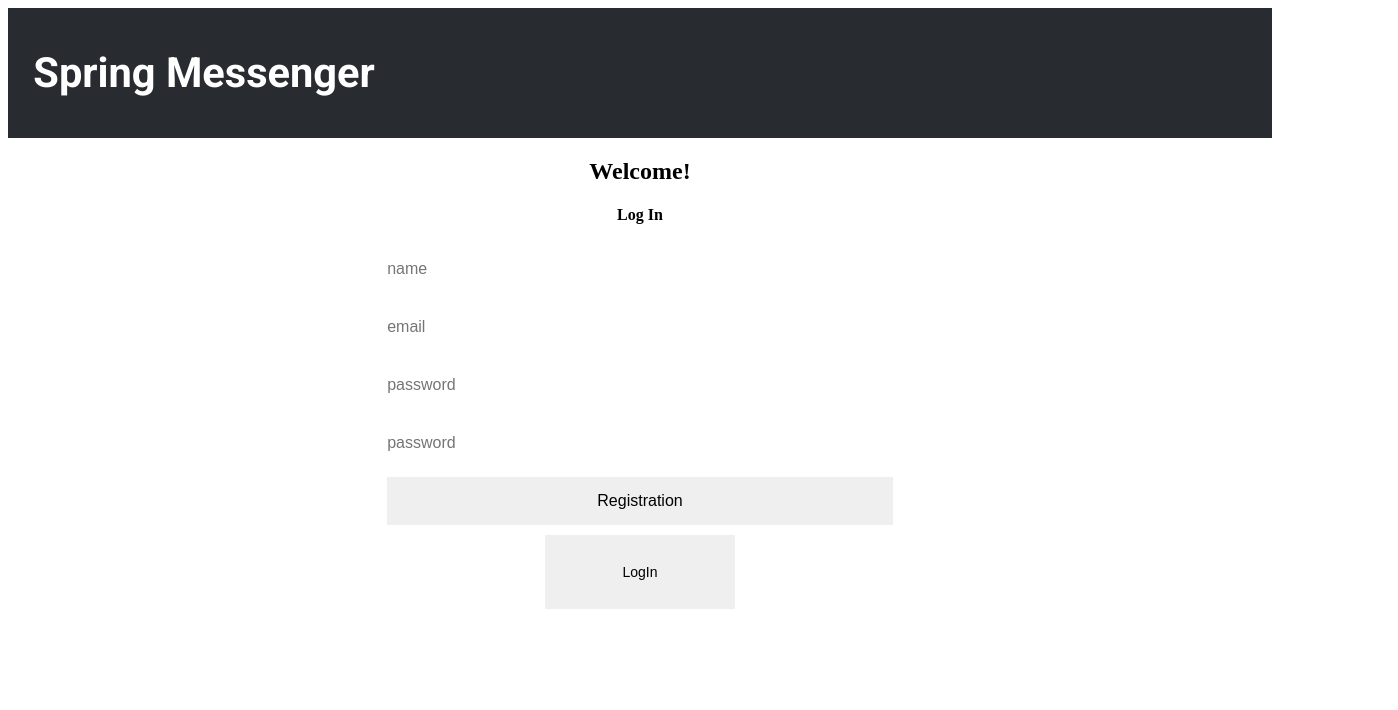
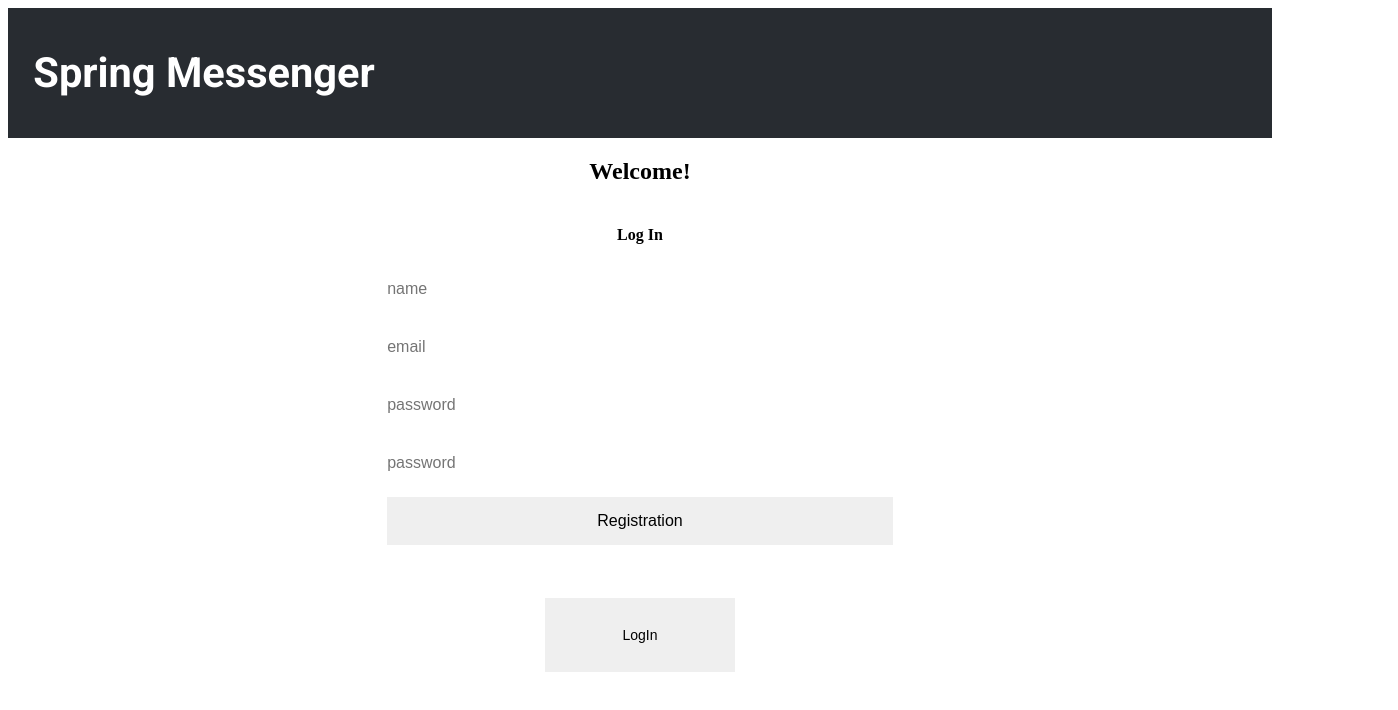
Before and after one commit to nicknaz/spring-messenger, a React (Create React App) app in the folder front/: page / in a window 1280 px wide. Both pictures are taken after a click on the button "Registration". Shown: the top 710 px of the page, 1398 px wide, since content can reach past the window. Built offline with nearby package versions, Linux system fonts and the light colour scheme.

Commit message:
feat: add alert and redirect

```diff
--- a/front/src/Pages/WelcomePage/LoginForm.tsx
+++ b/front/src/Pages/WelcomePage/LoginForm.tsx
@@ -6,14 +6,34 @@ const LoginForm: FC = () => {
 
     const [username, setUsername] = useState<string>('');
     const [password, setPassword] = useState<string>('');
+
+    const [status, setStatus] = useState<string>('');
     const {store} = useContext(Context);
+
+    const login = (e : React.MouseEvent<HTMLButtonElement>) => {
+
+        store.login(username, password).then(
+            loginResponse => {
+                if (loginResponse == 200) {
+                    setStatus("Вы успешно авторизовались")
+                    window.location.assign("/profile");
+                } else if (loginResponse == 401) {
+                    setStatus("Неправильный пароль или логин!");
+                } else {
+                    setStatus("Ошибка на стороне сервера");
+                }
+            }
+        )
+
+    }
 
     return (
     <form className="loginForm">
         <h4>Log In</h4>
         <input placeholder="login" onChange={(e) => setUsername(e.target.value)}></input>
         <input placeholder="password" type="password" onChange={(e) => setPassword(e.target.value)}></input>
-        <button type="button" onClick={() => store.login(username, password)} >Log In</button>
+        <button type="button" onClick={login} >Log In</button>
+        <h4>{status}</h4>
     </form>
     )
 
--- a/front/src/Pages/WelcomePage/RegistrationForm.tsx
+++ b/front/src/Pages/WelcomePage/RegistrationForm.tsx
@@ -1,6 +1,7 @@
 import React, {FC, useContext, useState} from "react";
 import { Context } from "../..";
 import { observer } from "mobx-react-lite";
+import RegistrationResponse from "../../models/RegistrationResponse";
 
 
 const RegistrationForm: FC = () => {
@@ -9,7 +10,28 @@ const RegistrationForm: FC = () => {
     const [email, setEmail] = useState<string>('');
     const [password, setPassword] = useState<string>('');
     const [secondPassword, setSecondPassword] = useState<string>('');
+
+    const [status, setStatus] = useState<string>('');
     const {store} = useContext(Context);
+
+    const registration = (e : React.MouseEvent<HTMLButtonElement>) => {
+        if (password != secondPassword ) {
+            setStatus("Пароли не совпадают!")
+        } else {
+            //reg : RegistrationResponse = await store.registration(username, password, email);
+
+            store.registration(username, password, email).then(
+                regResponse => {
+                    if (regResponse.status == 200) {
+                        setStatus("Вы успешно зарегистрировались")
+                        window.location.assign("/");
+                    } else {
+                        setStatus(regResponse.messege);
+                    }
+                }
+            )
+        }
+    }
 
     return (
     <form className="loginForm">
@@ -18,7 +40,8 @@ const RegistrationForm: FC = () => {
         <input placeholder="email" onChange={(e) => setEmail(e.target.value)}></input>
         <input placeholder="password" type="password" onChange={(e) => setPassword(e.target.value)}></input>
         <input placeholder="password" type="password" onChange={(e) => setSecondPassword(e.target.value)}></input>
-        <button type="button" onClick={() => password == secondPassword ? store.registration(username, password, email) : alert("Пароли не совпадают!")} >Registration</button>
+        <button type="button" onClick={registration} >Registration</button>
+        <h4>{status}</h4>
     </form>
     )
 
--- a/front/src/components/Header.tsx
+++ b/front/src/components/Header.tsx
@@ -1,9 +1,16 @@
-import React, {FC, useContext, useState} from "react";
+import React, {FC, useCallback, useContext} from "react";
 import { Context } from "../";
 import {observer} from "mobx-react-lite";
+import { checkIfStateModificationsAreAllowed } from "mobx/dist/internal";
 
 const Header: FC = () => {
     const {store} = useContext(Context);
+
+
+    const logout = (e: React.MouseEvent<HTMLButtonElement>) => {
+        store.logout()
+        window.location.assign("/");
+    };
 
     return (
         <div className="header">
@@ -12,7 +19,7 @@ const Header: FC = () => {
             </div>
 
             <div className="topMenu">
-                {store.isAuth ? <button id="logout" onClick={store.logout}>Logout</button> : <div></div>}
+                {store.isAuth ? <button id="logout" onClick={logout}>Logout</button> : <div></div>}
             </div>
         </div>
     )
--- a/front/src/css/WelcomePage.css
+++ b/front/src/css/WelcomePage.css
@@ -4,13 +4,15 @@
 }
 
 .loginForm {
+    display: flex;
+    flex-direction: column;
+    align-items: center;
     margin: 0 auto;
 }
 
+@media (orientation: landscape) {
     form input, form button {
-    width: 50%;
-    margin-left: 25%;
-    margin-right: 25%;
+        width: 40%;
         margin-bottom: 10px;
         padding: 15px 5%;
         outline: none;
@@ -28,7 +30,36 @@ form button:hover {
         transform: scale(1.1);
     }
 
+
     #otherFormButton {
         width: 15%;
         font-size: 14px;
     }
+}
+
+@media (orientation: portrait) {
+    form input, form button {
+        width: 80%;
+        margin-bottom: 10px;
+        padding: 15px 5%;
+        outline: none;
+        border: 0;
+        font-size: 16px;
+    }
+
+    form button {
+        width: 80%;
+        cursor: pointer;
+        transition: transform 500ms ease;
+    }
+
+    form button:hover {
+        transform: scale(1.1);
+    }
+
+
+    #otherFormButton {
+        width: 65%;
+        font-size: 14px;
+    }
+}
--- /dev/null
+++ b/front/src/models/RegistrationResponse.ts
@@ -0,0 +1,12 @@
+class RegistrationResponse {
+    status?: number = 200;
+    messege: string = "";
+
+    constructor(messege: string, status?: number | undefined) {
+        this.status = status;
+        this.messege = messege;
+    }
+
+}
+
+export default RegistrationResponse
--- a/front/src/services/AuthServise.ts
+++ b/front/src/services/AuthServise.ts
@@ -1,14 +1,15 @@
 import { AxiosResponse } from "axios";
 import $api from "../http";
 import { AuthResponse } from "../models/AuthReaponse";
+import RegistrationResponse from "../models/RegistrationResponse";
 
 export default class AuthService {
     static async login(username: string, password: string) : Promise<AxiosResponse<AuthResponse>> {
         return $api.post<AuthResponse>('/auth/signin', {username, password});
     }
 
-    static async registration(username: string, password: string, email: string) : Promise<AxiosResponse<AuthResponse>> {
-        return $api.post<AuthResponse>('/auth/signup', {username, password, email});
+    static async registration(username: string, password: string, email: string) : Promise<AxiosResponse<RegistrationResponse>> {
+        return $api.post<RegistrationResponse>('/auth/signup', {username, password, email});
     }
 
     static async logout() : Promise<void> {
--- a/front/src/store/store.ts
+++ b/front/src/store/store.ts
@@ -1,9 +1,10 @@
 import { makeAutoObservable } from "mobx";
 import { IUser } from "../models/IUser";
 import $api, { SERVER_URL } from "../http";
-import axios from "axios";
+import axios, { AxiosResponse } from "axios";
 import AuthService from "../services/AuthServise";
 import { AuthResponse } from "../models/AuthReaponse";
+import RegistrationResponse from "../models/RegistrationResponse";
 import UserService from "../services/UserService";
 
 export default class Store {
@@ -27,25 +28,27 @@ export default class Store {
         this.isLoading = bool;
     }
 
-    async login(username: string, password: string) {
+    async login(username: string, password: string) : Promise<Number> {
         try {
             const response = await AuthService.login(username, password);
             localStorage.setItem('token', response.data.token);
             this.setAuth(true);
             this.setUser(response.data.user);
+            return response.status;
         } catch (e: any) {
             console.log(e.response?.data?.message);
+            return e.response.status;
         }
     }
 
-    async registration(username: string, password: string, email: string) {
+    async registration(username: string, password: string, email: string) : Promise<RegistrationResponse> {
         try {
             const response = await AuthService.registration(username, password, email);
-            //localStorage.setItem('token', response.data.token);
-            //this.setAuth(true);
-            //this.setUser(response.data.user);
+            response.data.status = response.status;
+            return response.data;
         } catch (e: any) {
-            console.log(e.response?.data?.message);
+            e.response.data.status = e.response.status;
+            return e.response.data;
         }
     }
 
```
Lines whose indentation alone changed are shown as unchanged.
